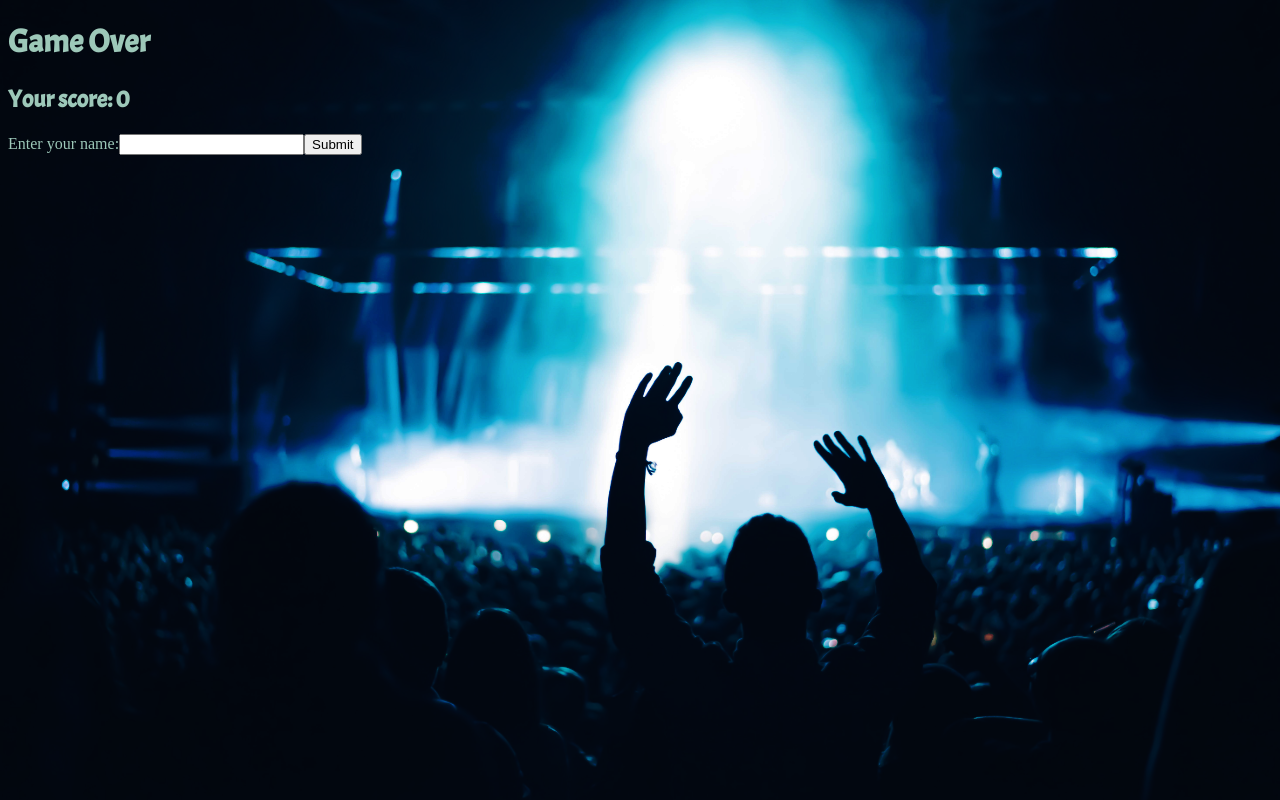
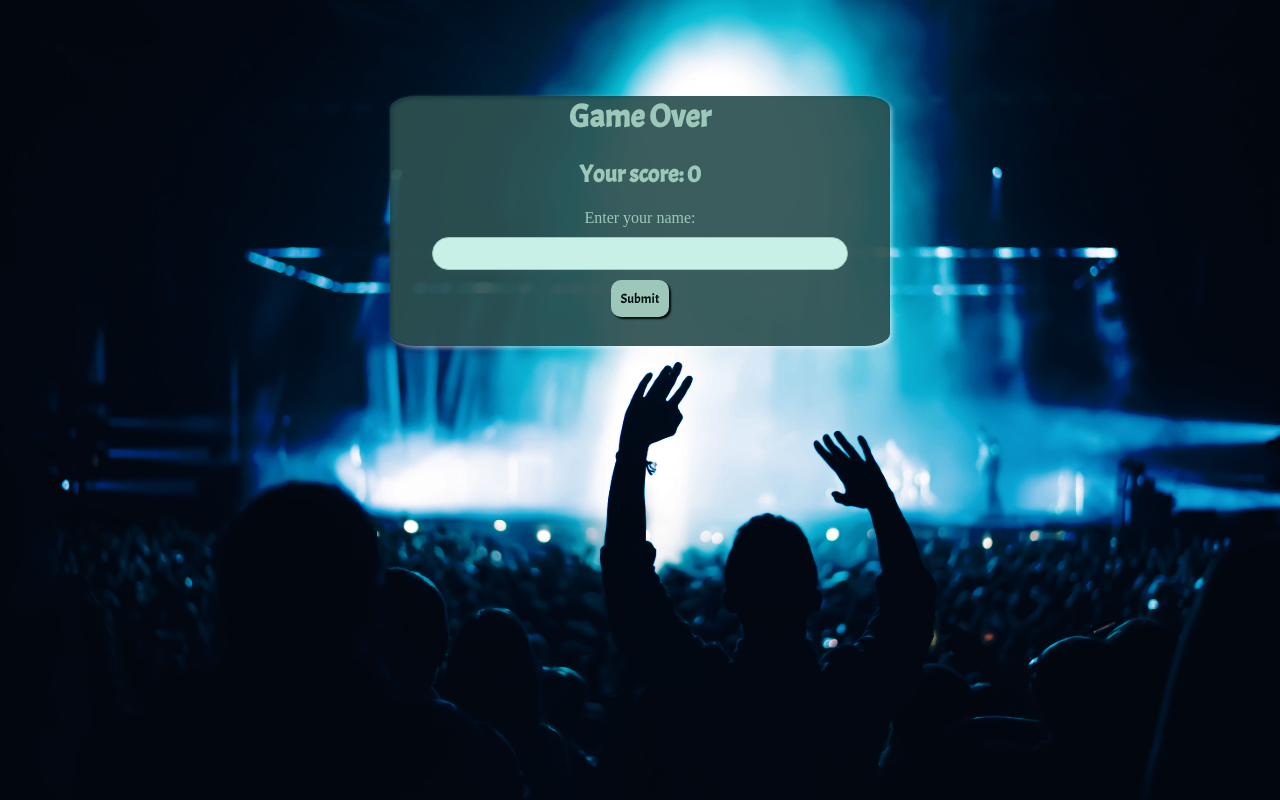
Before and after one commit to markjt031/whos-who-game, an Angular app: page /gameover in a window 1280 px wide. Built offline with nearby package versions, Linux system fonts and the light colour scheme.

Commit message:
game over styles added

```diff
--- a/src/app/game-over/game-over.component.css
+++ b/src/app/game-over/game-over.component.css
@@ -0,0 +1,23 @@
+.container{
+    transform: translateY(30%);
+    height: 250px;
+    width: 80%;
+    margin: 0 auto;
+    background-color: rgba(var(--color-secondary),0.85);
+    border-radius: 5%;
+    filter: drop-shadow(2px 2px 2px rgba(255, 255, 255, .6));
+    box-shadow: inset 0 0 0 200px rgb(255,255,255/90%);
+    text-align: center;
+}
+
+.text-input{
+    width: 80%;
+    display: block;
+    margin: 10px auto;
+    padding: 7px;
+}
+@media screen and (min-width: 640px) {
+    .container{
+        width: 500px;
+    }
+}
--- a/src/app/game-over/game-over.component.html
+++ b/src/app/game-over/game-over.component.html
@@ -1,10 +1,12 @@
+<div class="container">
     <h1>{{win ? 'You Win' : "Game Over"}}</h1>
     <h2>Your score: {{score}}</h2>
     <form (ngSubmit)="onSubmit()" [formGroup]="nameForm" autocomplete="off">
         <label for="name">Enter your name:</label>
-    <input formControlName="name" type="text" name="name" id="name"/>
+        <input formControlName="name" type="text" name="name" id="name" class="text-input"/>
         <div *ngIf="submitted && nameForm.controls['name'].errors">
             <div *ngIf="nameForm.controls['name'].errors['required']" class="error">Name is a required field</div>
         </div>
-    <button type="submit">Submit</button>
+        <button type="submit" class="button">Submit</button>
     </form>
+</div>
```
Lines whose indentation alone changed are shown as unchanged.
